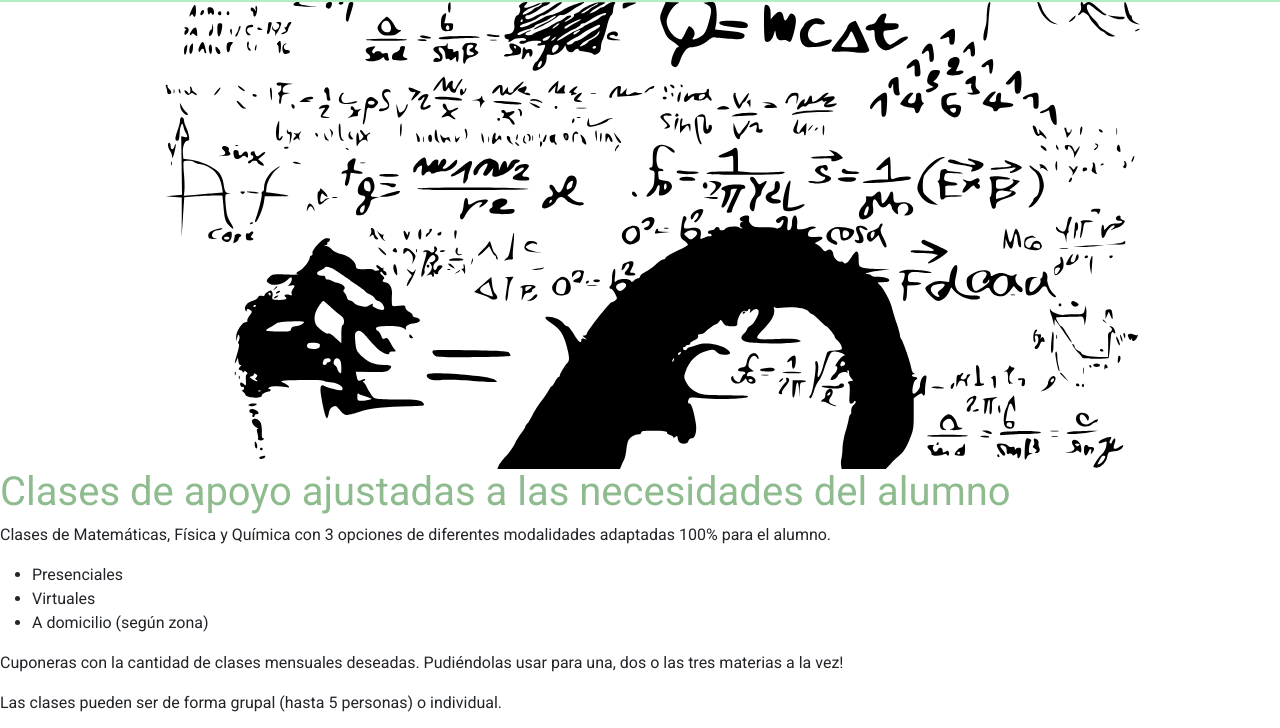
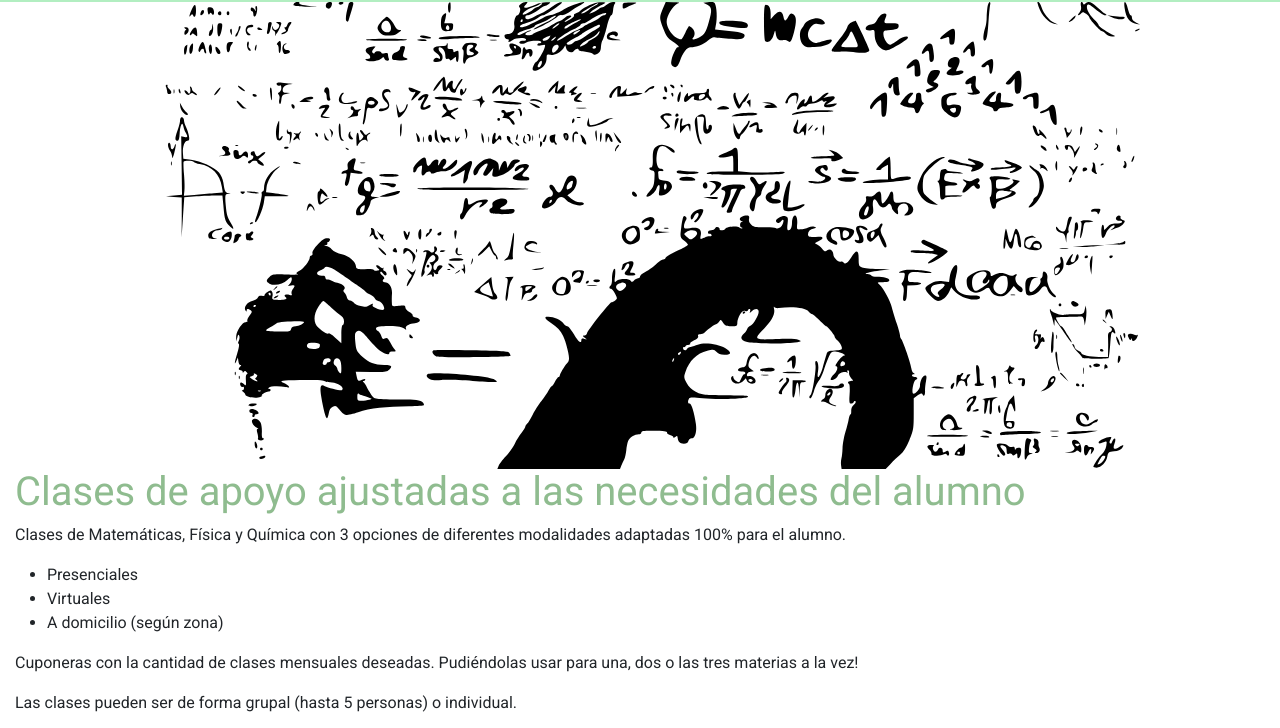
Before and after one commit to cuuca28/PreEntrega2-Betancor-prueba, a plain HTML site: page index.html in a window 1280 px wide. Shown: the part 174-902 px from the top of the page. Drawn offline with nearby package versions, Linux system fonts and the light colour scheme.

Commit message:
prueba gitpages

```diff
--- a/css/style.css
+++ b/css/style.css
@@ -46,6 +46,11 @@ h4{
     color: darkblue;
 }
 
+
+.cuerpo{
+    margin-left: 15px
+}
+
 header{
     display: flex;
     justify-content: center;
--- a/index.html
+++ b/index.html
@@ -38,7 +38,7 @@
         <img src="img/img/ciencias-exactas.svg" alt="Clases de apoyo de Matemáticas Física y Química para todos los cursos de primaria y secundaria.">
     </header>
     <main>
-        <section>
+        <section class="cuerpo">
             <h1>Clases de apoyo ajustadas a las necesidades del alumno</h1>
             <p> Clases de Matemáticas, Física y Química con 3 opciones de diferentes modalidades adaptadas 100% para el alumno.
                 <ul>
```
